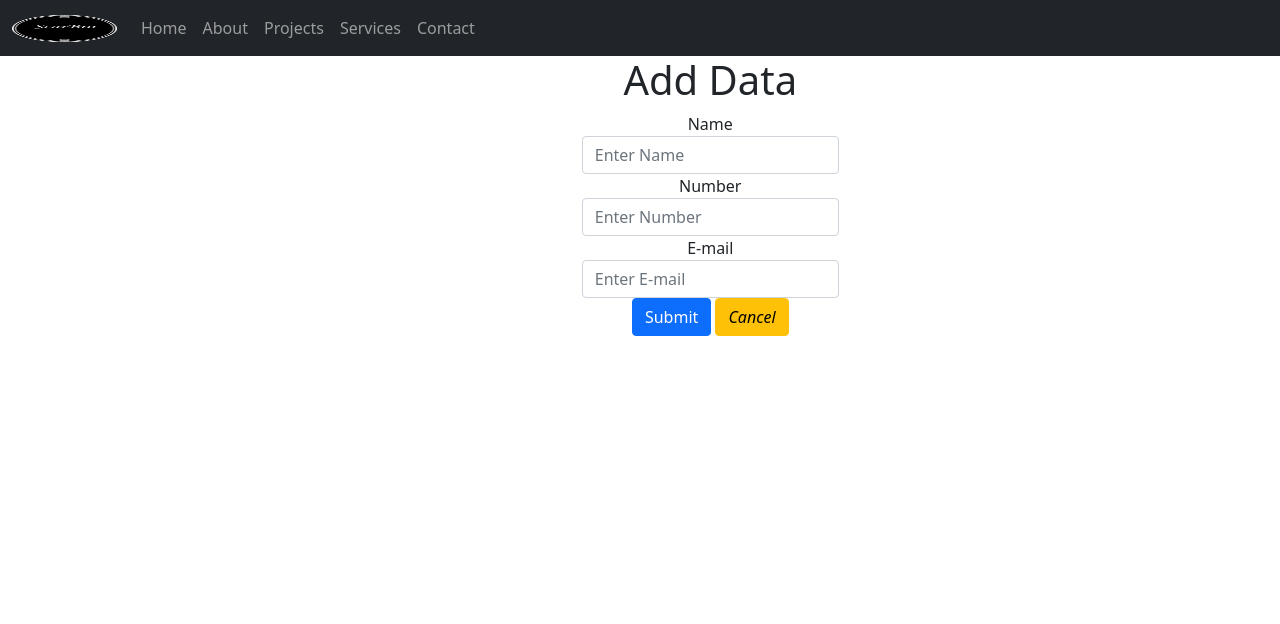
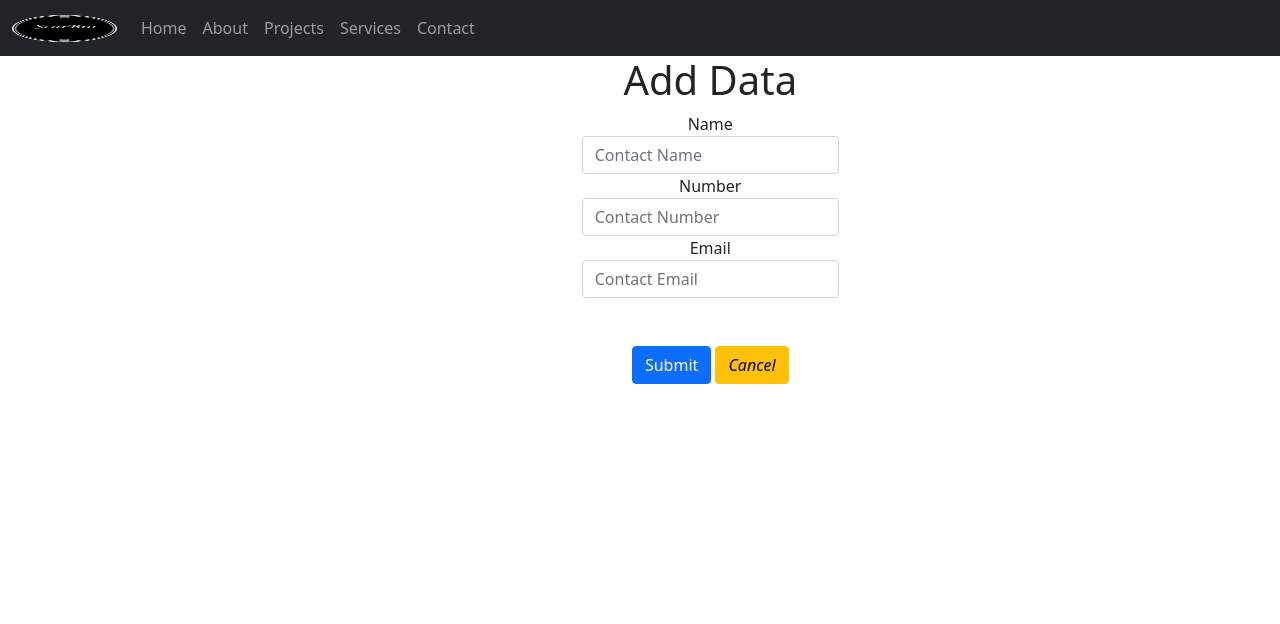
Before and after one commit to Mitm800/Comp229-Assignment2-authentication-301214375, a Node server app: page /contactList/add in a window 1280 px wide. Shown: the top 624 px of the page. Run offline with Node 20, Linux system fonts and the light colour scheme; some libraries are stand-ins or nearby versions.

Commit message:
4th  commit

```diff
--- a/server/controller/contact.js
+++ b/server/controller/contact.js
@@ -31,7 +31,7 @@ module.exports.processAddPage = (req, res, next) => {
             if (err) {
                 return console.err(err);
             } else {
-                res.redirect('contact/contactList')
+                res.redirect('/contactList')
             }
         })
         //res.render('contact/contactList', { title: 'Add' })
@@ -51,6 +51,7 @@ module.exports.displayEditPage = (req, res, next) => {
 }
 
 module.exports.processEditPage = (req, res, next) => {
+    let id = req.params.id;
     let updateContact = Contact({
         "_id": id,
         "name": req.body.name,
@@ -63,7 +64,7 @@ module.exports.processEditPage = (req, res, next) => {
             console.log(err);
             res.render(err);
         } else {
-            res.redirect('contact/contactList')
+            res.redirect('/contactList')
         }
     });
 }
--- a/server/views/contact/add.ejs
+++ b/server/views/contact/add.ejs
@@ -17,24 +17,22 @@
                 <h1>
                     <%= title%>
                 </h1>
-                <form class="form">
+                <form class="form" method="post">
                     <div class="form-group">
-                        <label for="nameTextField">Name</label>
-                        <input type="text" class="form-control" id="nameTextField" placeholder="Enter Name" name="name" required>
+                        <label class="des2" for="nameTextField">Name</label>
+                        <input type="text" class="form-control" id="nameTextField" placeholder="Contact Name" name="name" required>
                     </div>
                     <div class="form-group">
-                        <label for="numberTextField">Number</label>
-                        <input type="number" class="form-control" id="numberTextField" placeholder="Enter Number" name="number" required>
+                        <label class="des2" for="numberTextField">Number</label>
+                        <input type="number" class="form-control" id="numberTextField" placeholder="Contact Number" name="number" required>
+
                     </div>
                     <div class="form-group">
-                        <label for="emailTextField">E-mail</label>
-                        <input type="text" class="form-control" id="emailTextField" placeholder="Enter E-mail" name="email" required>
+                        <label class="des2" for="emailTextField">Email</label>
+                        <input type="email" class="form-control" id="emailTextField" placeholder="Contact Email" name="email" required>
                     </div>
-
-                    <buttton type="submit" class='btn btn-primary'>
-                        Submit
-                    </buttton>
-
+                    <br><br>
+                    <button class="btn btn-primary" type="submit">Submit</button>
                     <a href="/contactList" class="btn btn-warning"><i class="fas fa-undo">Cancel</i></a>
                 </form>
             </div>
```
Also changed, not shown: server/views/contact/edit.ejs (+9 -11 lines).
